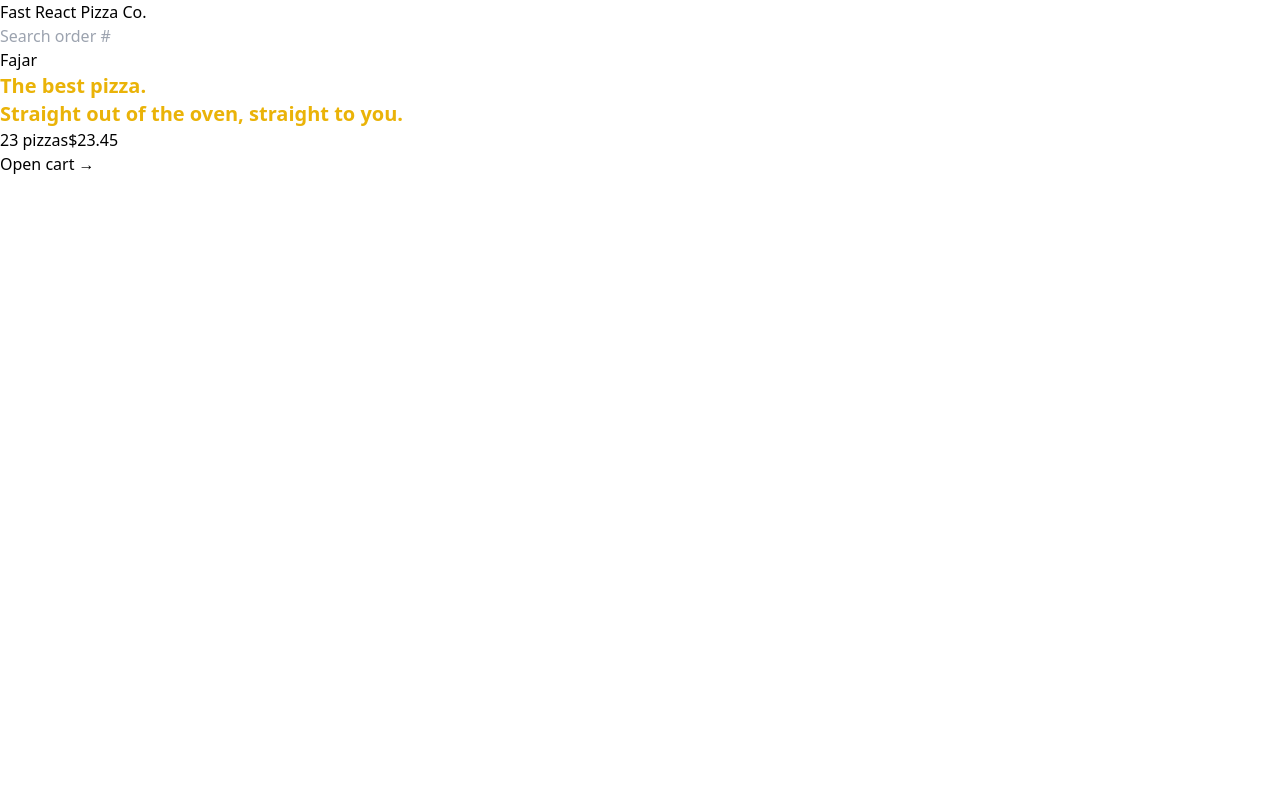
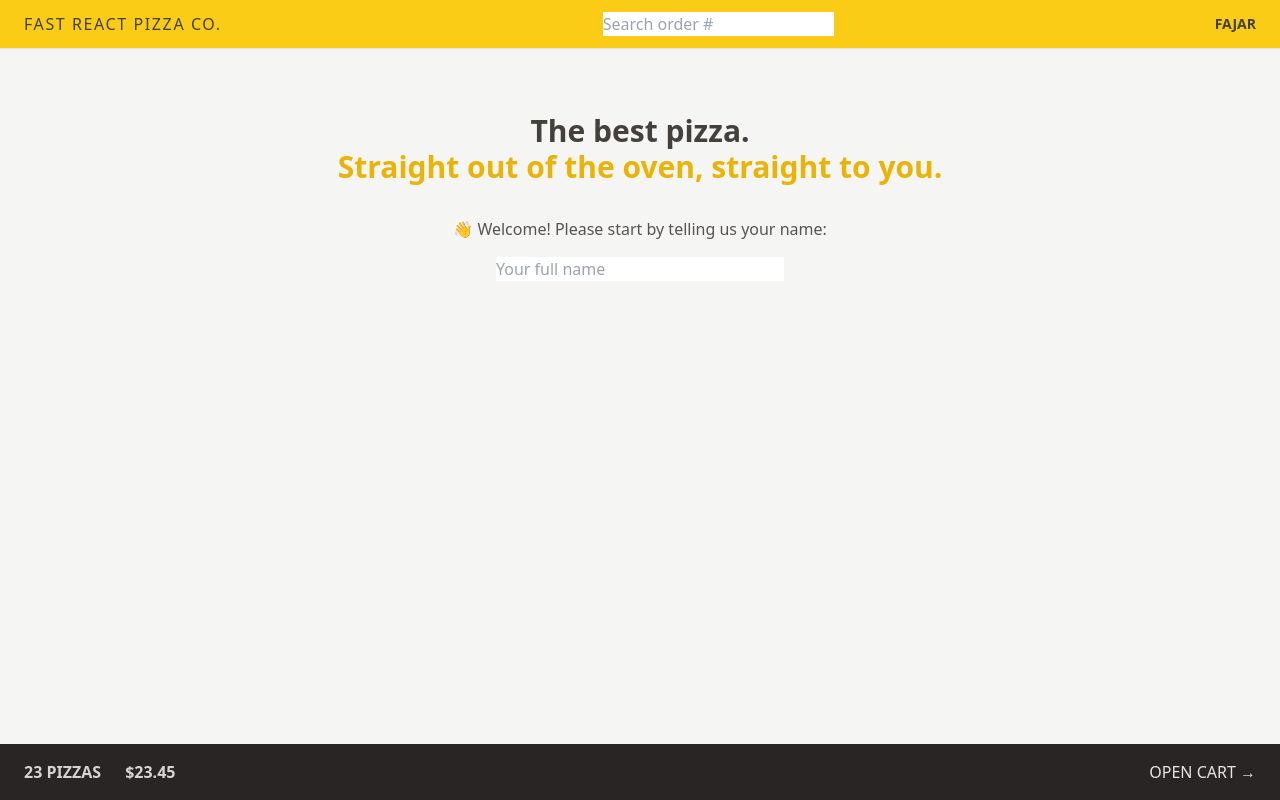
Before and after one commit to yurliansyahfajar/fast-react-pizza, a React (Vite) app: page / in a window 1280 px wide. Built offline with nearby package versions, Linux system fonts and the light colour scheme.

Commit message:
styling page 50%

```diff
--- a/index.html
+++ b/index.html
@@ -1,4 +1,4 @@
-<!DOCTYPE html>
+<!doctype html>
 <html lang="en">
   <head>
     <meta charset="UTF-8" />
@@ -6,7 +6,7 @@
     <meta name="viewport" content="width=device-width, initial-scale=1.0" />
     <title>Fast React Pizza</title>
   </head>
-  <body>
+  <body class="bg-stone-100 text-stone-700">
     <div id="root"></div>
     <script type="module" src="/src/main.jsx"></script>
   </body>
--- a/src/features/cart/Cart.jsx
+++ b/src/features/cart/Cart.jsx
@@ -30,7 +30,12 @@
 
   return (
     <div>
-      <Link to="/menu">&larr; Back to menu</Link>
+      <Link
+        to="/menu"
+        className="text-sm text-blue-500 hover:text-blue-600 hover:underline"
+      >
+        &larr; Back to menu
+      </Link>
 
       <h2>Your cart, %NAME%</h2>
 
--- a/src/features/cart/CartOverview.jsx
+++ b/src/features/cart/CartOverview.jsx
@@ -2,8 +2,8 @@
 
 function CartOverview() {
   return (
-    <div>
-      <p>
+    <div className="flex items-center justify-between bg-stone-800 px-4 py-4 text-sm uppercase text-stone-200 sm:px-6 md:text-base">
+      <p className="space-x-4 font-semibold text-stone-300 sm:space-x-6">
         <span>23 pizzas</span>
         <span>$23.45</span>
       </p>
--- a/src/features/order/CreateOrder.jsx
+++ b/src/features/order/CreateOrder.jsx
@@ -6,7 +6,7 @@
 // https://uibakery.io/regex-library/phone-number
 const isValidPhone = (str) =>
   /^\+?\d{1,4}?[-.\s]?\(?\d{1,3}?\)?[-.\s]?\d{1,4}[-.\s]?\d{1,4}[-.\s]?\d{1,9}$/.test(
-    str
+    str,
   );
 
 const fakeCart = [
@@ -80,7 +80,10 @@
         <input type="hidden" name="cart" value={JSON.stringify(cart)} />
 
         <div>
-          <button disabled={isSubmitting}>
+          <button
+            className="focuse:bg-yellow-300 inline-block rounded-full bg-yellow-400 px-4 py-3 font-semibold uppercase tracking-wide text-stone-800 transition-colors duration-300 hover:bg-yellow-300 focus:outline-none focus:ring focus:ring-yellow-300 focus:ring-offset-2 disabled:cursor-not-allowed"
+            disabled={isSubmitting}
+          >
             {isSubmitting ? "Creating Your Order..." : "Order Now"}
           </button>
         </div>
--- a/src/features/user/CreateUser.jsx
+++ b/src/features/user/CreateUser.jsx
@@ -1,7 +1,7 @@
-import { useState } from 'react';
+import { useState } from "react";
 
 function CreateUser() {
-  const [username, setUsername] = useState('');
+  const [username, setUsername] = useState("");
 
   function handleSubmit(e) {
     e.preventDefault();
@@ -9,16 +9,19 @@
 
   return (
     <form onSubmit={handleSubmit}>
-      <p>👋 Welcome! Please start by telling us your name:</p>
+      <p className="mb-4 text-sm text-stone-600 md:text-base">
+        👋 Welcome! Please start by telling us your name:
+      </p>
 
       <input
         type="text"
         placeholder="Your full name"
         value={username}
         onChange={(e) => setUsername(e.target.value)}
+        className="w-72"
       />
 
-      {username !== '' && (
+      {username !== "" && (
         <div>
           <button>Start ordering</button>
         </div>
--- /dev/null
+++ b/src/features/user/UserName.jsx
@@ -0,0 +1,5 @@
+function UserName() {
+  return <p className="hidden text-sm font-semibold md:block">Fajar</p>;
+}
+
+export default UserName;
--- a/src/ui/AppLayout.jsx
+++ b/src/ui/AppLayout.jsx
@@ -7,13 +7,15 @@
   const navigation = useNavigation();
   const isLoading = navigation.state === "loading";
   return (
-    <div className="layout">
+    <div className="grid h-screen grid-rows-[auto_1fr_auto]">
       {isLoading && <Loader />}
       <Header />
 
-      <main>
-        <Outlet />
-      </main>
+      <div className="overflow-scroll">
+        <main className="mx-auto max-w-3xl">
+          <Outlet />
+        </main>
+      </div>
 
       <CartOverview />
     </div>
--- a/src/ui/Header.jsx
+++ b/src/ui/Header.jsx
@@ -1,12 +1,15 @@
 import { Link } from "react-router-dom";
 import SearchOrder from "../features/order/SearchOrder";
+import UserName from "../features/user/UserName";
 
 function Header() {
   return (
-    <header>
-      <Link to="/">Fast React Pizza Co.</Link>
+    <header className="flex items-center justify-between border-b border-stone-200 bg-yellow-400 px-4 py-3 uppercase sm:px-6">
+      <Link to="/" className="tracking-widest">
+        Fast React Pizza Co.
+      </Link>
       <SearchOrder />
-      <p>Fajar</p>
+      <UserName />
     </header>
   );
 }
--- a/src/ui/Home.jsx
+++ b/src/ui/Home.jsx
@@ -1,11 +1,16 @@
+import CreateUser from "../features/user/CreateUser";
+
 function Home() {
   return (
-    <div>
-      <h1 className="text-xl font-semibold text-yellow-500">
+    <div className="my-10 px-4 text-center sm:my-16">
+      <h1 className="mb-8 text-xl font-semibold text-stone-700 md:text-3xl">
         The best pizza.
         <br />
-        Straight out of the oven, straight to you.
+        <span className="text-yellow-500">
+          Straight out of the oven, straight to you.
+        </span>
       </h1>
+      <CreateUser />
     </div>
   );
 }
```
Also changed, not shown: src/index.css (+20 -5 lines).
